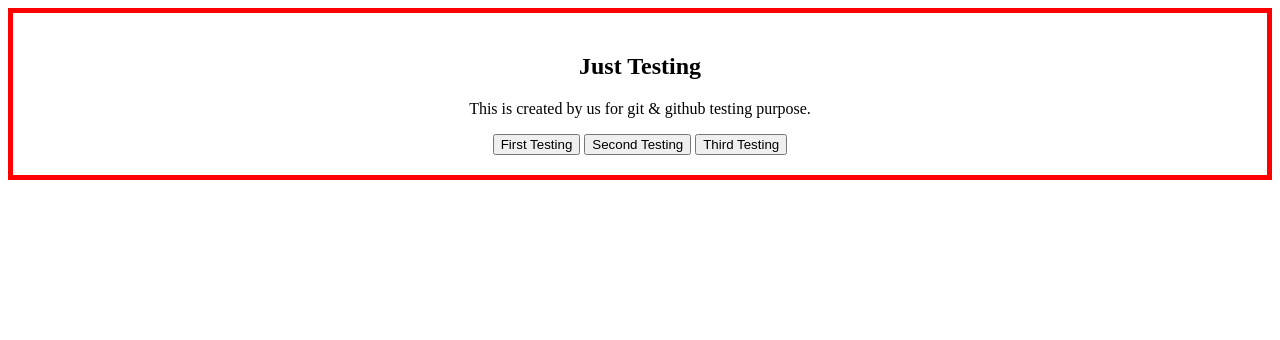
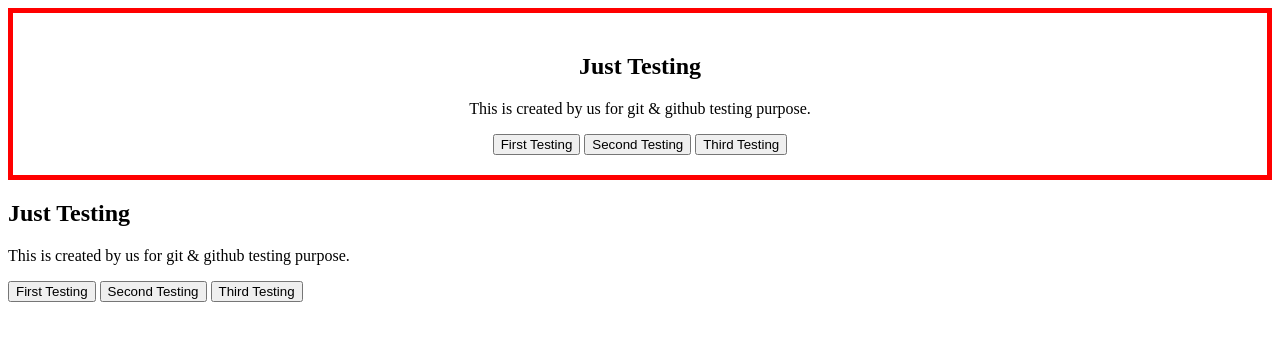
Before and after one commit to ALh011280/School_-Management_-System, a plain HTML site: page index.html in a window 1280 px wide. Drawn offline with Linux system fonts and the light colour scheme.

Commit message:
Hassan work

```diff
--- a/index.html
+++ b/index.html
@@ -15,5 +15,12 @@
         <button type="button" onclick="second_test()">Second Testing</button>
         <button type="button" onclick="third_test()">Third Testing</button>
     </div>
+     <div id="second_test">
+        <h2>Just Testing</h2>
+        <p>This is created by us for git & github testing purpose.</p>
+        <button type="button" onclick="first_test()">First Testing</button>
+        <button type="button" onclick="second_test()">Second Testing</button>
+        <button type="button" onclick="third_test()">Third Testing</button>
+    </div>
 </body>
 </html>
```
